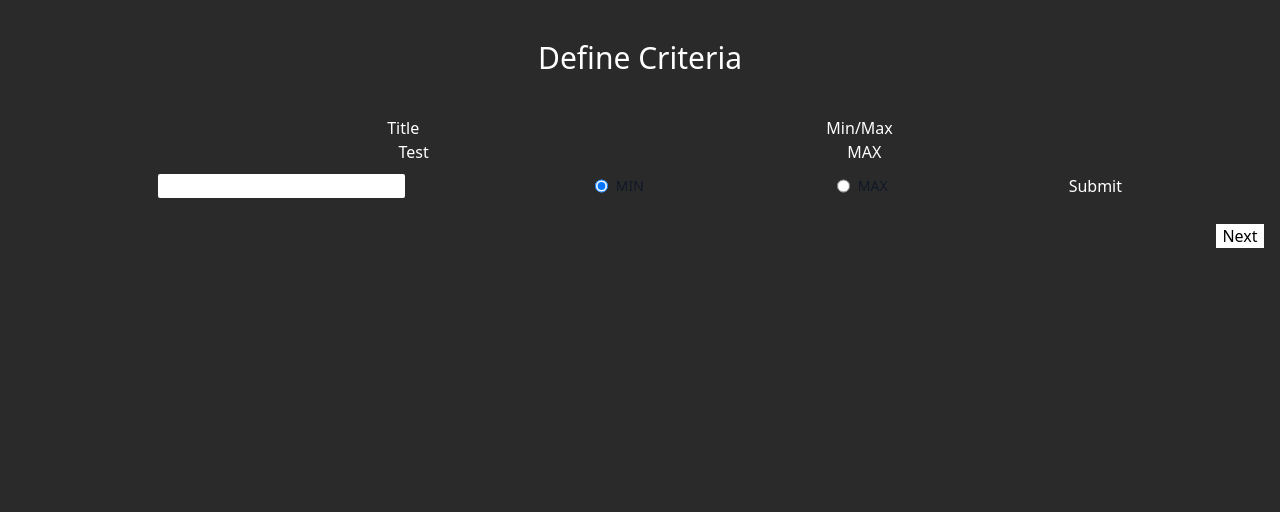
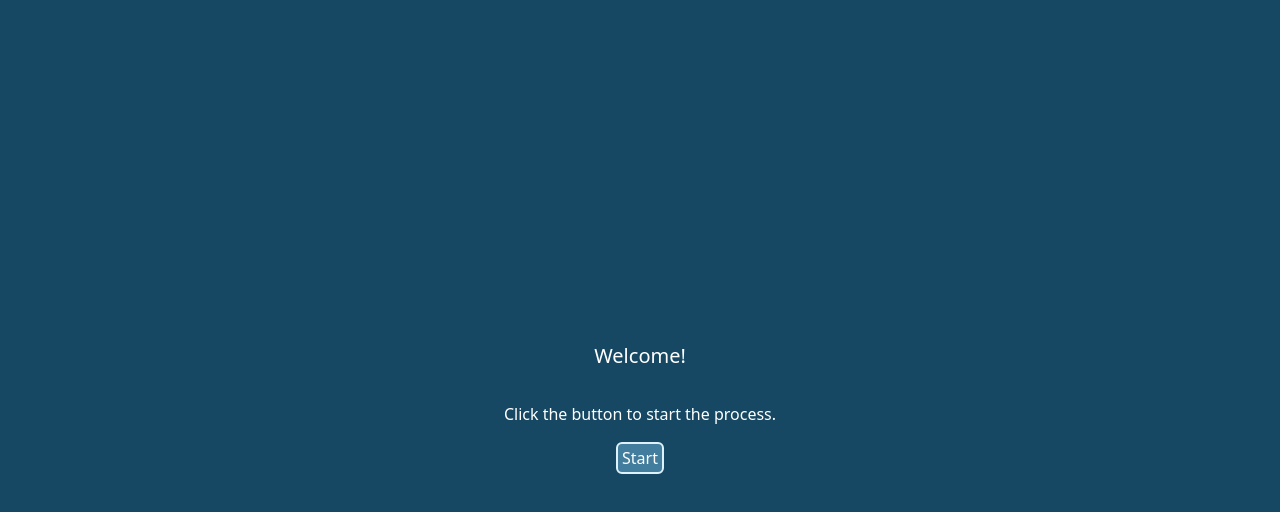
Before and after one commit to alex-nemeth/evalutron, an Angular app: page / in a window 1280 px wide. Shown: the top 512 px of the page. Built offline with nearby package versions, Linux system fonts and the light colour scheme.

Commit message:
Base restyling, welcome component, routing

```diff
--- a/src/app/app.component.html
+++ b/src/app/app.component.html
@@ -1 +1 @@
-<app-define-criteria></app-define-criteria>
+<router-outlet></router-outlet>
--- a/src/app/app.routes.ts
+++ b/src/app/app.routes.ts
@@ -1,3 +1,16 @@
 import { Routes } from '@angular/router';
+import { DefineCriteriaComponent } from './components/define-criteria/define-criteria.component';
+import { WelcomeComponent } from './components/welcome/welcome.component';
 
-export const routes: Routes = [];
+export const routes: Routes = [
+  {
+    path: '',
+    title: 'MCEA',
+    component: WelcomeComponent,
+  },
+  {
+    path: 'criteria',
+    title: 'Define Criteria',
+    component: DefineCriteriaComponent,
+  },
+];
--- a/src/app/components/define-criteria/define-criteria.component.html
+++ b/src/app/components/define-criteria/define-criteria.component.html
@@ -1,22 +1,21 @@
-<div class="flex justify-center m-10 text-3xl">
-    <header>Define Criteria</header>
+    <header class="m-10 text-3xl text-center">Define Criteria</header>
+<div class="grid grid-cols-2 text-center mb-4">
+    <p>Title</p>
+    <p>Min/Max</p>
 </div>
-
-<div class="flex justify-evenly gap-5">
-    <p class="text-center">Title</p>
-    <p class="text-center">Min/Max</p>
-</div>
-
-<div class="flex justify-evenly gap-5" *ngFor="let criteria of criteriaArray">
+<div class="grid grid-cols-2 text-center" *ngFor="let criteria of criteriaArray">
     <p> {{ criteria.title }} </p>
     <p> {{ criteria.minmax }} </p>
 </div>
+
+
 <form
     class="flex justify-evenly items-center gap-5"
     [formGroup]="formGroup"
     (ngSubmit)="addCriteria()">
     <input
         formControlName="title"
+        placeholder="Criteria title"
         type="text"
         class="bg-white rounded-sm border-blue-600 h-6 text-black px-2">
     <div class="flex flex-row items-center justify-center ps-3">
@@ -26,7 +25,7 @@
             type="radio"
             value="MIN"
             name="minmax"
-            class="w-4 h-4 text-blue-600 bg-gray-100 border-gray-300 focus:ring-blue-500 dark:focus:ring-blue-600 dark:ring-offset-gray-700 dark:focus:ring-offset-gray-700 focus:ring-2 dark:bg-gray-600 dark:border-gray-500">
+            class="w-4 h-4">
         <label class="w-full py-3 ms-2 text-sm font-medium text-gray-900 dark:text-gray-300">
             MIN
         </label>
@@ -38,7 +37,7 @@
             type="radio"
             value="MAX"
             name="minmax"
-            class="w-4 h-4 text-blue-600 bg-gray-100 border-gray-300 focus:ring-blue-500 dark:focus:ring-blue-600 dark:ring-offset-gray-700 dark:focus:ring-offset-gray-700 focus:ring-2 dark:bg-gray-600 dark:border-gray-500">
+            class="w-4 h-4">
         <label for="horizontal-list-radio-id" class="w-full py-3 ms-2 text-sm font-medium text-gray-900 dark:text-gray-300">
             MAX
         </label>
--- a/src/app/components/welcome/welcome.component.html
+++ b/src/app/components/welcome/welcome.component.html
@@ -1 +1,5 @@
-<p>welcome works!</p>
+<div class="flex flex-col gap-4 justify-center items-center h-full">
+<h1 class="text-xl text-center my-4">Welcome!</h1>
+    <p class="text-center">Click the button to start the process.</p>
+    <button class="bg-mcea-2 border-mcea-4 border-2 w-12 h-8 rounded-md" [routerLink]="['/criteria']"> Start</button>
+</div>
--- a/src/main.ts
+++ b/src/main.ts
@@ -2,5 +2,6 @@ import { bootstrapApplication } from '@angular/platform-browser';
 import { appConfig } from './app/app.config';
 import { AppComponent } from './app/app.component';
 
-bootstrapApplication(AppComponent, appConfig)
-  .catch((err) => console.error(err));
+bootstrapApplication(AppComponent, appConfig).catch((err) =>
+  console.error(err)
+);
--- a/src/styles.css
+++ b/src/styles.css
@@ -3,6 +3,11 @@
 @tailwind utilities;
 
 * {
-  background-color: rgb(42, 42, 42);
+  background-color: #164863;
   color: white;
 }
+
+html,
+body {
+  height: 100vh;
+}
--- a/tailwind.config.js
+++ b/tailwind.config.js
@@ -1,7 +1,18 @@
 /** @type {import('tailwindcss').Config} */
+
+const colors = require("tailwindcss/colors");
+
 module.exports = {
   content: ["./src/**/*.{html,ts}"],
   theme: {
+    colors: {
+      "mcea-1": "#164863",
+      "mcea-2": "#427D9D",
+      "mcea-3": "#9BBEC8",
+      "mcea-4": "#DDF2FD",
+      white: colors.white,
+      black: colors.black,
+    },
     extend: {},
   },
   plugins: [],
```
Also changed, not shown: src/app/components/welcome/welcome.component.ts (+4 -5 lines).
